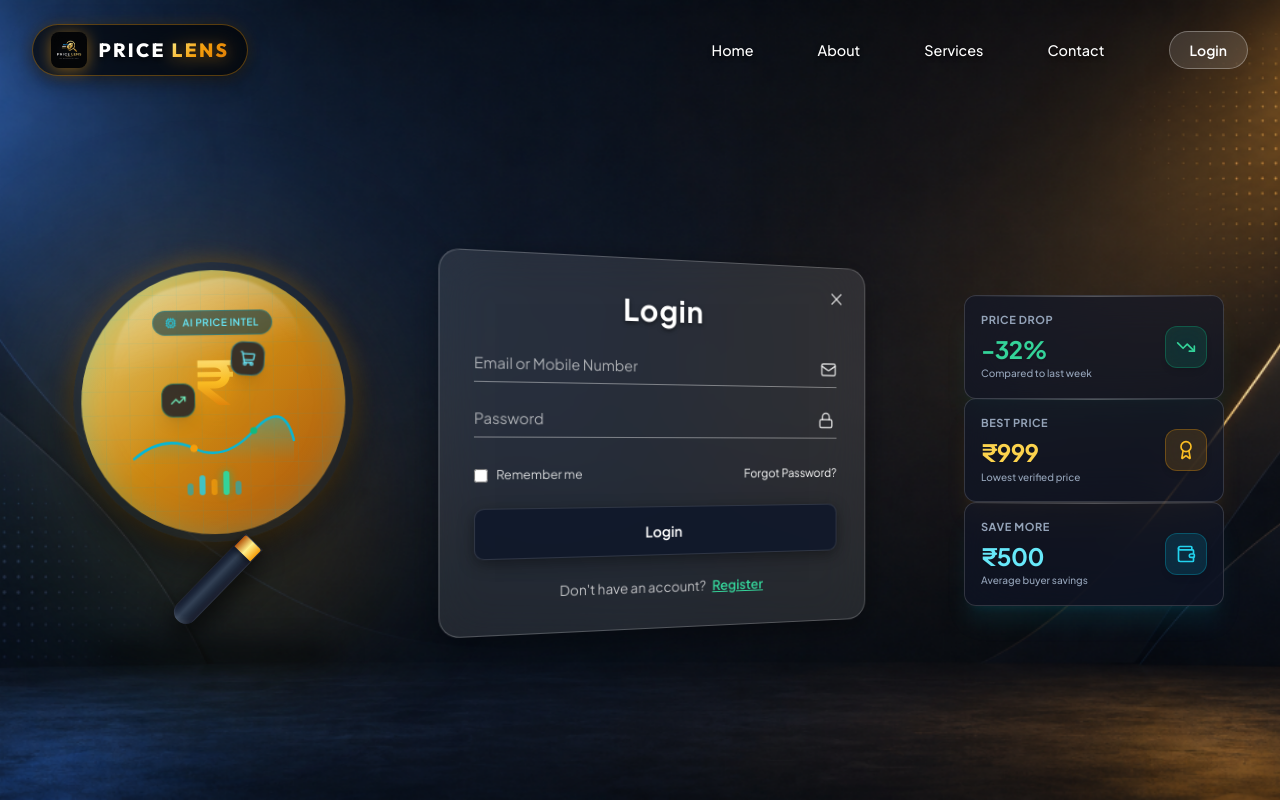
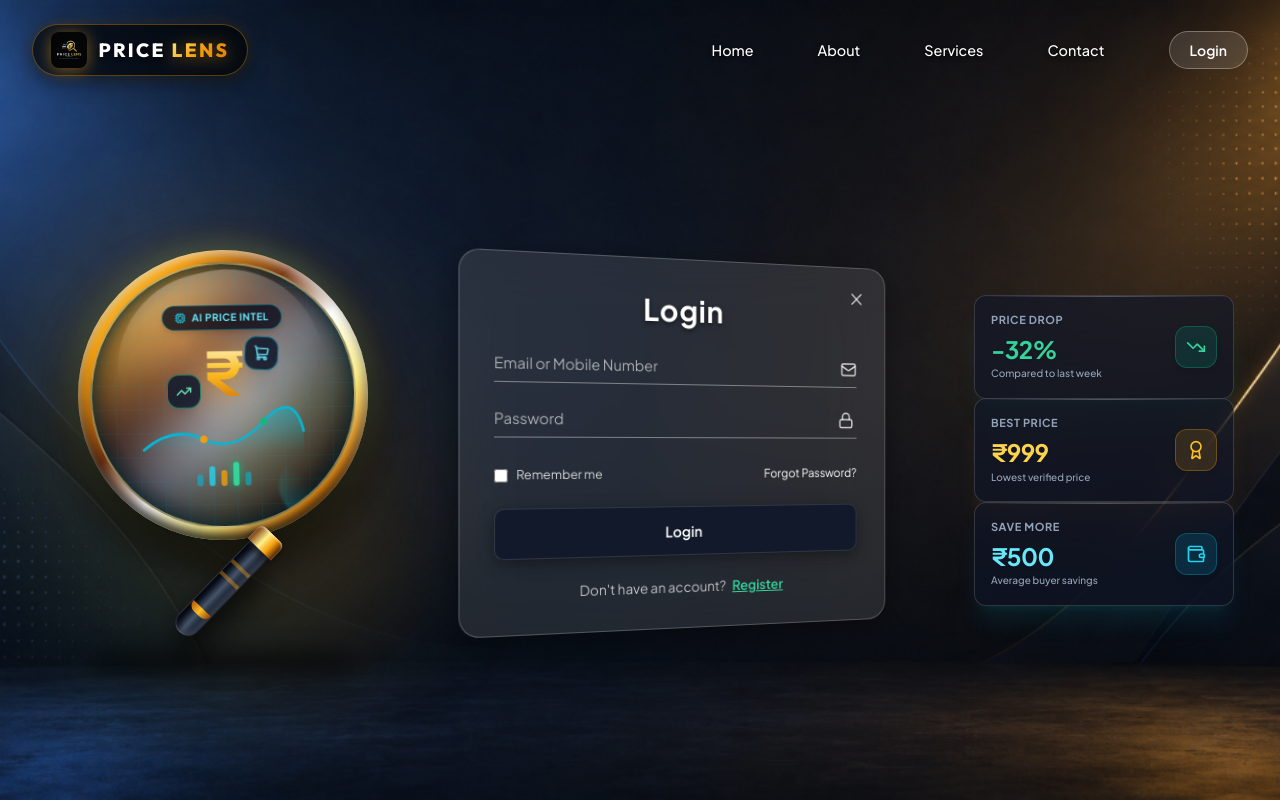
Before and after one commit to aaravgupta9462-design/Price-Lens, a React (Vite) app in the folder frontend/: page / in a window 1280 px wide. Built offline with nearby package versions, Linux system fonts and the light colour scheme.

Commit message:
Refine PriceLens3D to realistic 3D cinematic magnifying glass render with multi-layer gold rim, 3D cylindrical handle, glass reflection glare, and price intel HUD

```diff
--- a/frontend/src/components/common/PriceLens3D.jsx
+++ b/frontend/src/components/common/PriceLens3D.jsx
@@ -9,66 +9,80 @@ export const PriceLens3D = () => {
       animate={{ opacity: 1, x: 0, scale: 1 }}
       transition={{ duration: 0.6, ease: 'easeOut', delay: 0.2 }}
       className="relative hidden lg:flex items-center justify-center pointer-events-none select-none z-0"
-      style={{ width: '380px', height: '440px' }}
+      style={{ width: '400px', height: '460px' }}
     >
-      {/* Subtle Ambient Glow behind Lens */}
-      <div className="absolute inset-0 bg-gradient-to-tr from-cyan-500/10 via-amber-500/15 to-transparent rounded-full blur-3xl" />
+      {/* Subtle Ambient Lighting & Volumetric Glow behind Lens */}
+      <div className="absolute inset-0 bg-gradient-to-tr from-cyan-500/15 via-amber-500/20 to-transparent rounded-full blur-3xl" />
 
-      {/* Floating 3D Magnifying Glass Structure */}
+      {/* Floating Realistic 3D Magnifying Glass */}
       <motion.div
-        animate={{ y: [0, -12, 0], rotateZ: [-1, 1.5, -1] }}
-        transition={{ repeat: Infinity, duration: 5, ease: 'easeInOut' }}
+        animate={{ y: [0, -14, 0], rotateZ: [-1, 2, -1] }}
+        transition={{ repeat: Infinity, duration: 5.5, ease: 'easeInOut' }}
         className="relative flex flex-col items-center justify-center"
       >
-        {/* Glass Lens Lens Container */}
+        {/* 3D Multi-Layered Metallic Outer Rim & Glass Lens */}
         <div
-          className="relative rounded-full flex items-center justify-center overflow-hidden"
+          className="relative rounded-full flex items-center justify-center"
           style={{
-            width: '280px',
-            height: '280px',
-            background: 'radial-gradient(circle at 35% 35%, rgba(255, 255, 255, 0.12) 0%, rgba(15, 23, 42, 0.75) 80%)',
+            width: '290px',
+            height: '290px',
+            padding: '12px',
+            background: 'linear-gradient(135deg, #fef08a 0%, #f59e0b 20%, #78350f 40%, #fff 55%, #fef08a 70%, #d97706 85%, #451a03 100%)',
+            borderRadius: '50%',
+            boxShadow: `
+              0 25px 50px rgba(0, 0, 0, 0.85),
+              0 0 35px rgba(245, 158, 11, 0.35),
+              0 0 25px rgba(6, 182, 212, 0.25),
+              inset 0 4px 8px rgba(255, 255, 255, 0.6),
+              inset 0 -6px 12px rgba(0, 0, 0, 0.9)
+            `
+          }}
+        >
+          {/* Inner Metallic Bevel Ring */}
+          <div
+            className="w-full h-full rounded-full flex items-center justify-center relative overflow-hidden"
+            style={{
+              background: 'radial-gradient(circle at 35% 30%, rgba(255, 255, 255, 0.18) 0%, rgba(15, 23, 42, 0.65) 55%, rgba(2, 6, 23, 0.92) 90%)',
               backdropFilter: 'blur(16px)',
               WebkitBackdropFilter: 'blur(16px)',
-            border: '8px solid transparent',
-            backgroundImage: 'linear-gradient(135deg, rgba(254, 240, 138, 0.9) 0%, rgba(245, 158, 11, 0.8) 50%, rgba(180, 83, 9, 0.9) 100%)',
-            backgroundOrigin: 'border-box',
-            backgroundClip: 'padding-box, border-box',
-            boxShadow: '0 15px 40px rgba(0, 0, 0, 0.6), inset 0 0 30px rgba(6, 182, 212, 0.25), 0 0 25px rgba(245, 158, 11, 0.35)'
+              border: '2px solid rgba(254, 240, 138, 0.45)',
+              boxShadow: 'inset 0 0 25px rgba(0, 0, 0, 0.8), inset 0 0 15px rgba(6, 182, 212, 0.3)'
             }}
           >
-          {/* Glass Specular Reflection Highlight Curve */}
-          <div className="absolute top-3 left-6 right-12 h-20 bg-gradient-to-b from-white/25 to-transparent rounded-t-full pointer-events-none transform -rotate-12 blur-[1px]" />
+            {/* Cinematic Glass Arc Glare Highlight */}
+            <div className="absolute top-2 left-4 right-10 h-24 bg-gradient-to-b from-white/30 via-white/10 to-transparent rounded-t-full pointer-events-none transform -rotate-12 blur-[0.5px]" />
+            <div className="absolute bottom-3 right-6 w-16 h-8 bg-gradient-to-t from-cyan-400/20 to-transparent rounded-b-full pointer-events-none transform rotate-45 blur-[1px]" />
 
-          {/* Subtle Cybernetic Blue Grid inside Lens */}
+            {/* Subtle Cybernetic Blue Grid Background inside Lens */}
             <div
-            className="absolute inset-0 opacity-20"
+              className="absolute inset-0 opacity-20 pointer-events-none"
               style={{
-              backgroundImage: `linear-gradient(to right, rgba(6, 182, 212, 0.3) 1px, transparent 1px),
-                                linear-gradient(to bottom, rgba(6, 182, 212, 0.3) 1px, transparent 1px)`,
+                backgroundImage: `linear-gradient(to right, rgba(6, 182, 212, 0.35) 1px, transparent 1px),
+                                  linear-gradient(to bottom, rgba(6, 182, 212, 0.35) 1px, transparent 1px)`,
                 backgroundSize: '24px 24px'
               }}
             />
 
-          {/* Inside Lens: Futuristic Price Intelligence Analytics Visualization */}
+            {/* Inside Lens: Futuristic Price Intelligence Analytics HUD */}
             <div className="relative z-10 flex flex-col items-center justify-center p-6 text-center w-full h-full">
 
               {/* AI Engine Status Badge */}
-            <div className="flex items-center gap-1.5 px-3 py-1 rounded-full bg-cyan-950/60 border border-cyan-500/30 text-[10px] font-semibold tracking-wider text-cyan-300 uppercase shadow-sm mb-3">
+              <div className="flex items-center gap-1.5 px-3 py-1 rounded-full bg-slate-950/75 border border-cyan-500/40 text-[10px] font-bold tracking-wider text-cyan-300 uppercase shadow-md mb-2">
                 <Cpu size={11} className="text-cyan-400 animate-pulse" />
                 <span>AI PRICE INTEL</span>
               </div>
 
-            {/* Central ₹ Rupee Symbol & Shopping Cart Badge */}
+              {/* Central Metallic 3D ₹ Symbol & Shopping Cart Badge */}
               <div className="relative flex items-center justify-center my-1">
-              <span className="text-6xl font-black text-transparent bg-clip-text bg-gradient-to-b from-amber-200 via-amber-400 to-amber-600 filter drop-shadow-[0_4px_12px_rgba(245,158,11,0.6)] tracking-tight">
+                <span className="text-6xl font-black text-transparent bg-clip-text bg-gradient-to-b from-amber-100 via-amber-400 to-amber-600 filter drop-shadow-[0_4px_16px_rgba(245,158,11,0.7)] tracking-tight">
                   ₹
                 </span>
 
-              {/* Shopping Cart Glass Icon Floating Badge */}
+                {/* Shopping Cart Glass Icon Badge */}
                 <motion.div
                   animate={{ y: [-2, 3, -2], rotate: [-4, 4, -4] }}
                   transition={{ repeat: Infinity, duration: 3.5, ease: 'easeInOut' }}
-                className="absolute -top-3 -right-8 p-2 rounded-xl bg-slate-900/80 border border-cyan-400/40 text-cyan-300 backdrop-blur-md shadow-lg"
+                  className="absolute -top-2 -right-9 p-2 rounded-xl bg-slate-900/85 border border-cyan-400/50 text-cyan-300 backdrop-blur-md shadow-xl"
                 >
                   <ShoppingCart size={16} />
                 </motion.div>
@@ -77,7 +91,7 @@ export const PriceLens3D = () => {
                 <motion.div
                   animate={{ y: [3, -3, 3] }}
                   transition={{ repeat: Infinity, duration: 4, ease: 'easeInOut' }}
-                className="absolute -bottom-2 -left-8 p-2 rounded-xl bg-slate-900/80 border border-emerald-400/40 text-emerald-300 backdrop-blur-md shadow-lg"
+                  className="absolute -bottom-2 -left-9 p-2 rounded-xl bg-slate-900/85 border border-emerald-400/50 text-emerald-300 backdrop-blur-md shadow-xl"
                 >
                   <TrendingUp size={16} />
                 </motion.div>
@@ -87,15 +101,15 @@ export const PriceLens3D = () => {
               <div className="w-full px-4 mt-2">
                 <svg className="w-full h-10 overflow-visible" viewBox="0 0 160 40">
                   <defs>
-                  <linearGradient id="lensGraphGrad" x1="0" y1="0" x2="0" y2="1">
-                    <stop offset="0%" stopColor="#06b6d4" stopOpacity="0.4" />
+                    <linearGradient id="lensGraphGrad3D" x1="0" y1="0" x2="0" y2="1">
+                      <stop offset="0%" stopColor="#06b6d4" stopOpacity="0.45" />
                       <stop offset="100%" stopColor="#06b6d4" stopOpacity="0.0" />
                     </linearGradient>
                   </defs>
                   {/* Area Fill */}
                   <path
                     d="M0,35 Q30,10 60,25 T120,8 T160,18 L160,40 L0,40 Z"
-                  fill="url(#lensGraphGrad)"
+                    fill="url(#lensGraphGrad3D)"
                   />
                   {/* Gradient Stroke Line */}
                   <path
@@ -112,41 +126,54 @@ export const PriceLens3D = () => {
                 </svg>
               </div>
 
-            {/* Micro Bar Chart Visualization at bottom of Lens */}
+              {/* Gold & Cyan Micro Bar Chart Visualization at bottom */}
               <div className="flex items-end justify-center gap-1.5 h-6 mt-2">
                 <div className="w-1.5 h-3 rounded-full bg-cyan-500/60" />
                 <div className="w-1.5 h-5 rounded-full bg-cyan-400/80" />
-              <div className="w-1.5 h-4 rounded-full bg-amber-500/70" />
-              <div className="w-1.5 h-6 rounded-full bg-emerald-400 shadow-[0_0_8px_rgba(16,185,129,0.8)]" />
+                <div className="w-1.5 h-4 rounded-full bg-amber-500/80" />
+                <div className="w-1.5 h-6 rounded-full bg-emerald-400 shadow-[0_0_10px_rgba(16,185,129,0.9)]" />
                 <div className="w-1.5 h-3.5 rounded-full bg-cyan-500/60" />
               </div>
             </div>
           </div>
+        </div>
 
-        {/* 3D Dark Metallic Handle */}
+        {/* 3D Dark Metallic Handle with Gold Metallic Ring Connector */}
+        <div className="relative -mt-6 flex flex-col items-center transform rotate-45">
+          {/* Gold Metallic Joint Connector Ring */}
           <div
-          className="relative -mt-4 transform rotate-45 rounded-b-2xl"
+            className="w-8 h-5 rounded-t-md relative z-10"
             style={{
-            width: '24px',
-            height: '110px',
-            background: 'linear-gradient(90deg, #0f172a 0%, #334155 40%, #1e293b 70%, #020617 100%)',
-            boxShadow: '8px 12px 25px rgba(0, 0, 0, 0.7), inset -2px 0 6px rgba(255, 255, 255, 0.15)',
-            border: '1px solid rgba(255, 255, 255, 0.1)'
+              background: 'linear-gradient(90deg, #78350f 0%, #fef08a 40%, #f59e0b 70%, #451a03 100%)',
+              boxShadow: '0 3px 8px rgba(0,0,0,0.6), inset 0 1px 2px rgba(255,255,255,0.6)'
+            }}
+          />
+
+          {/* 3D Cylindrical Dark Metallic Handle Body */}
+          <div
+            className="rounded-b-2xl relative"
+            style={{
+              width: '26px',
+              height: '115px',
+              background: 'linear-gradient(90deg, #020617 0%, #1e293b 25%, #475569 50%, #1e293b 75%, #0f172a 100%)',
+              boxShadow: `
+                10px 15px 30px rgba(0, 0, 0, 0.85),
+                inset -3px 0 6px rgba(255, 255, 255, 0.2),
+                inset 3px 0 6px rgba(0, 0, 0, 0.8)
+              `,
+              border: '1px solid rgba(255, 255, 255, 0.12)'
             }}
           >
-          {/* Gold Metallic Connector Ring */}
-          <div
-            className="absolute top-0 left-0 right-0 h-4 rounded-t-sm"
-            style={{
-              background: 'linear-gradient(90deg, #b45309 0%, #fef08a 50%, #f59e0b 100%)',
-              boxShadow: '0 2px 6px rgba(0,0,0,0.5)'
-            }}
-          />
+            {/* Metallic Grip Rings */}
+            <div className="absolute top-6 left-0 right-0 h-1 bg-amber-500/40" />
+            <div className="absolute top-10 left-0 right-0 h-1 bg-amber-500/40" />
+            <div className="absolute bottom-6 left-0 right-0 h-2 rounded-b-xl bg-gradient-to-r from-amber-700 via-amber-400 to-amber-800" />
+          </div>
         </div>
       </motion.div>
 
       {/* Realistic Shadow on Floor */}
-      <div className="absolute bottom-2 w-48 h-4 rounded-full bg-black/60 blur-md transform scale-x-125" />
+      <div className="absolute bottom-2 w-52 h-4 rounded-full bg-black/75 blur-md transform scale-x-125" />
     </motion.div>
   );
 };
```
Lines whose indentation alone changed are shown as unchanged.
